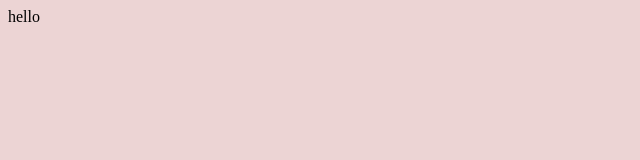
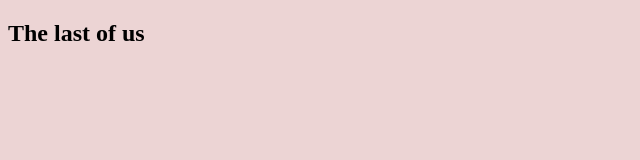
Before and after one commit to mleonyx/learning, a plain HTML site: page index.html in a window 1280 px wide. Shown: the whole page, without its empty margins (0-640 px from the left). Drawn offline with Linux system fonts and the light colour scheme.

Commit message:
added heading

```diff
--- a/index.html
+++ b/index.html
@@ -7,7 +7,7 @@
     <link rel="stylesheet" href="assets/css/style.css">
 </head>
 <body>
-    hello
+    <h2>The last of us</h2>
 </body>
 <script src="assets/js/script.js"></script>
 </html>
```
